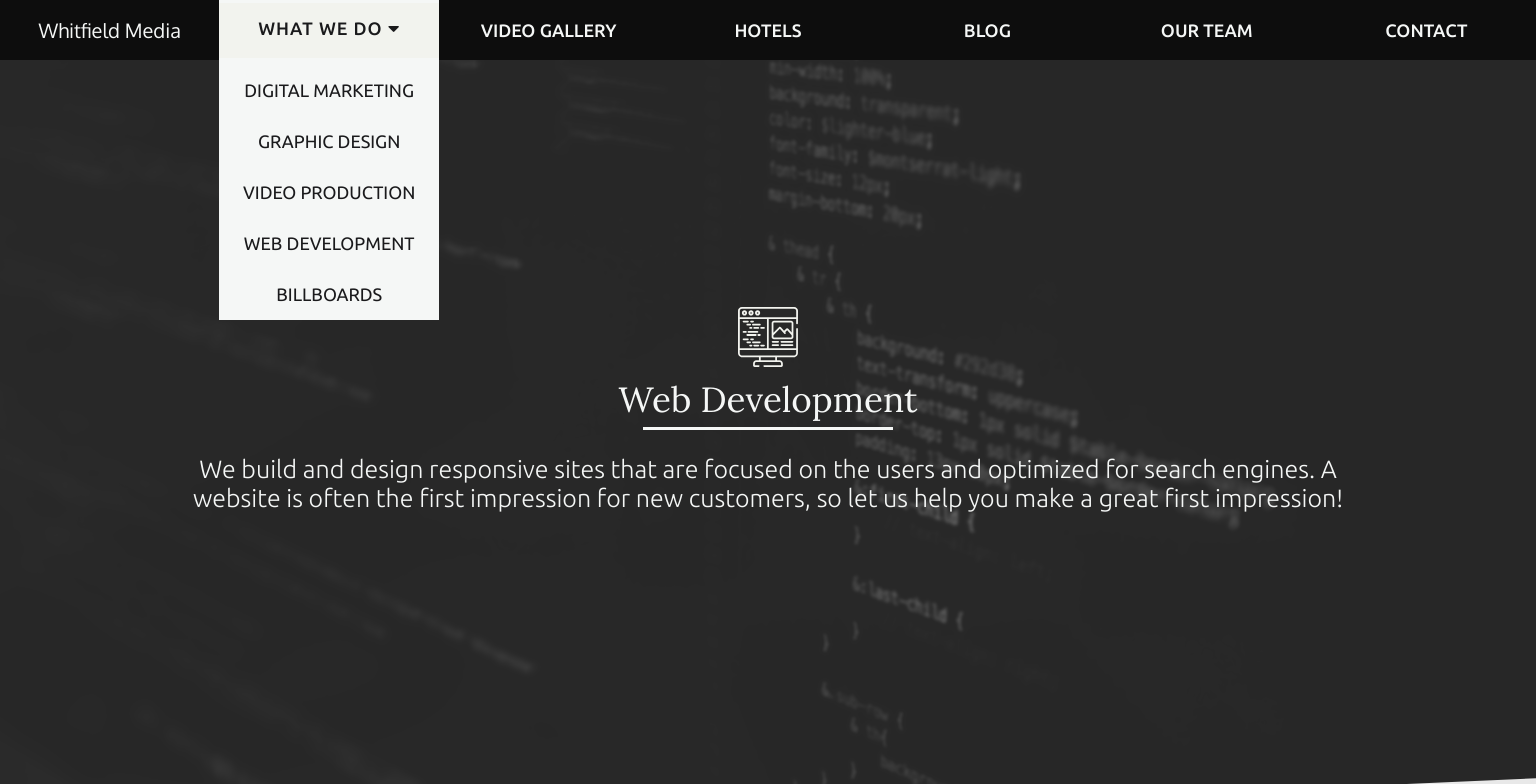
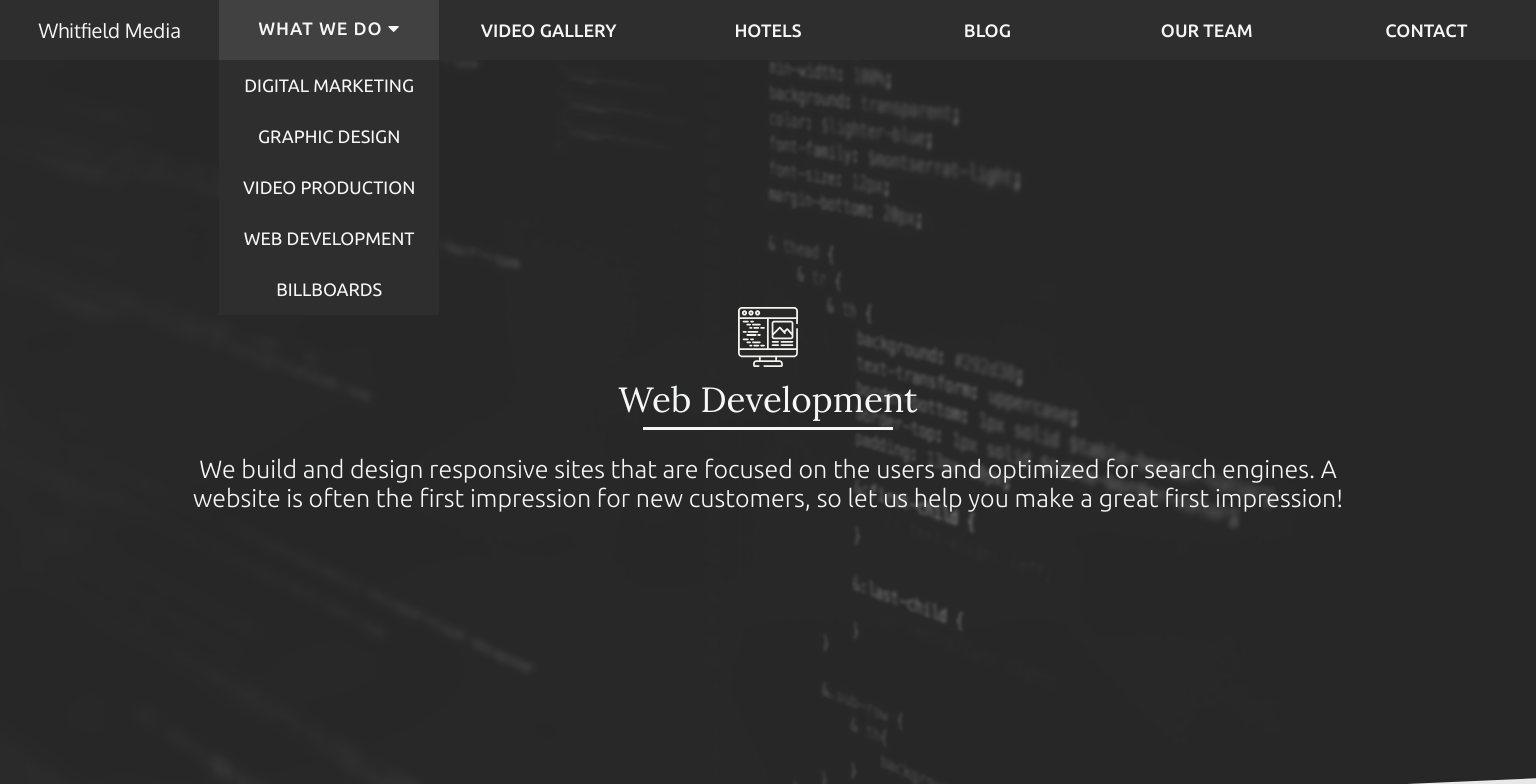
Before and after one commit to whitfieldmedia/wemakeads, a React (Create React App) app: page /web-development in a window 1536 px wide. In both pictures the pointer is over the element "WHAT WE DO". Shown: the top 784 px of the page. Built offline with nearby package versions, Linux system fonts and the light colour scheme; a web font is replaced by a local one.

Commit message:
added styles to navbar

```diff
--- a/src/styles/css/nav.css
+++ b/src/styles/css/nav.css
@@ -114,7 +114,6 @@
 .dropdown:hover .dropdown-content {
   display: flex;
   cursor: pointer;
-  background: #f5f7f6;
 }
 
 .main-nav {
@@ -320,7 +319,7 @@
     justify-items: center;
     align-content: center;
     align-items: center;
-    background: #0d0d0d;
+    background: #2e2e2e;
   }
 
   .main-nav {
@@ -358,34 +357,41 @@
   .dropbtn {
     border: none;
     outline: none;
-    background: none;
     color: #f5f7f6;
     font-size: 18px;
     font-family: "Ubuntu", sans-serif;
     margin: 0;
+    padding: 0;
     font-weight: 500;
     letter-spacing: 1px;
+    background: #2e2e2e;
   }
 
   .dropdown-content {
     display: none;
     position: absolute;
     width: 100%;
-    padding-top: 65px;
+    padding-top: 60px;
     z-index: 10;
     background: none;
+    color: #f5f7f6;
   }
 
   .dropdown-link {
     float: none;
-    color: #1A1A1C;
+    color: #f5f7f6;
     position: relative;
     text-decoration: none;
-    background: #f5f7f6;
+    background: #2e2e2e;
     height: 100%;
     display: block;
     text-align: center;
     width: 100%;
+  }
+
+  .dropdown-link:hover {
+    color: #414141;
+    color: #f5f7f6;
   }
 
   .dropdown:hover {
@@ -398,10 +404,17 @@
     cursor: pointer;
   }
 
+  .dropbtn:hover {
+    color: #f5f7f6;
+    background: #414141;
+    z-index: 101;
+  }
+
+  .dropdown:hover {
+    background: #414141;
+  }
   .dropdown:hover .dropbtn {
-    color: #1A1A1C;
-    background: #f2f3ee;
-    z-index: 101;
+    background: #414141;
   }
 }
 
--- a/src/styles/scss/nav.scss
+++ b/src/styles/scss/nav.scss
@@ -116,7 +116,6 @@
 .dropdown:hover .dropdown-content {
     display: flex;
     cursor: pointer;
-    background: $white;
 }
 
 .main-nav {
@@ -317,7 +316,7 @@
         justify-items: center;
         align-content: center;
         align-items: center;
-        background: $darkBlack;
+        background: $grey3;
     }
     .main-nav {
         display: flex;
@@ -349,33 +348,39 @@
     .dropbtn {
         border: none;
         outline: none;
-        background: none;
         color: $white;
         font-size: 18px;
         font-family: $sans;
         margin: 0;
+        padding: 0;
         font-weight: $medium;
         letter-spacing: 1px;
+        background: $grey3;
     }
     .dropdown-content {
         display: none;
         position: absolute;
         width: 100%;
-        padding-top: 65px;
+        padding-top: 60px;
         z-index: 10;
         background: none;
+        color: $white;
     }
 
     .dropdown-link {
         float: none;
-        color: $black;
+        color: $white;
         position: relative;
         text-decoration: none;
-        background: $white;
+        background: $grey3;
         height: 100%;
         display: block;
         text-align: center;
         width: 100%;
+    }
+    .dropdown-link:hover {
+        color: $grey;
+        color: $white;
     }
     .dropdown:hover {
         cursor: pointer;
@@ -385,9 +390,15 @@
         flex-flow: column;
         cursor: pointer;
     }
-    .dropdown:hover .dropbtn {
-        color: $black;
-        background: $offWhite;
+    .dropbtn:hover {
+        color: $white;
+        background: $grey;
         z-index: 101;
     }
+    .dropdown:hover {
+        background: $grey;
+        .dropbtn {
+            background: $grey;
+        }
+    }
 }
```
Also changed, not shown: 1 other file (tests, documents, lock files or other folders).
